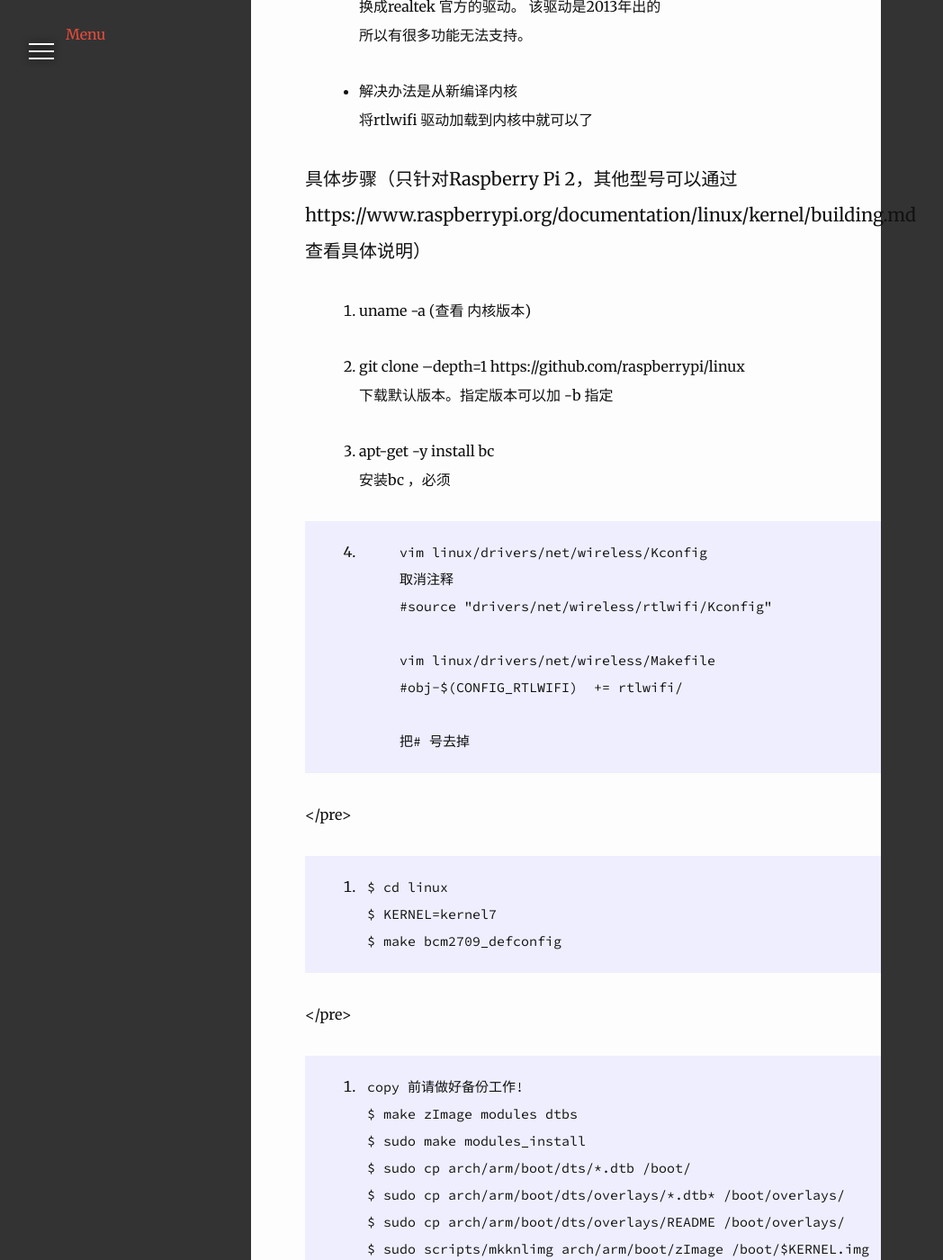
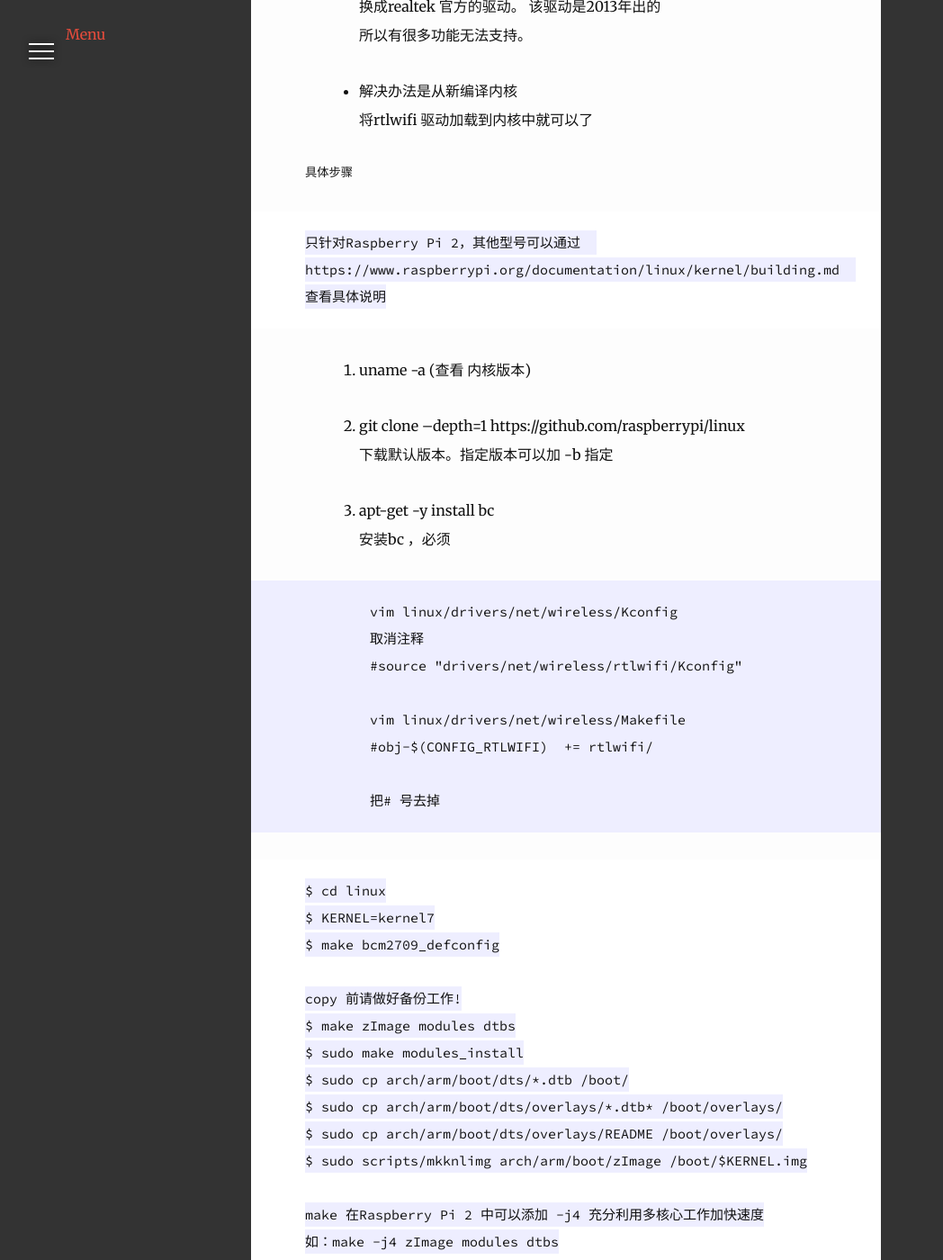
Before and after one commit to Matcai/Matcai.github.io, a Jekyll site: the page built from _posts/Linux/Raspberry/2016-01-04-Rpi-Buid-Sources.md, in a window 1280 px wide and 1400 px high, scrolled down 960 px. Shown: the whole window at 90% size, without its empty margins (11-1059 px from the left). Built offline with Jekyll 4.4.1, drawn with Linux system fonts in a browser that asks for light colours; nearby versions of some CDN libraries; comment, search, counter and statistics services are not loaded; some of the changed text lies outside the part shown.

Commit message:
修改格式

```diff
--- a/_posts/Linux/Raspberry/2016-01-04-Rpi-Buid-Sources.md
+++ b/_posts/Linux/Raspberry/2016-01-04-Rpi-Buid-Sources.md
@@ -21,7 +21,10 @@ tags: Linux Debian Rasberry 2016
     将rtlwifi 驱动加载到内核中就可以了
 
 
-#### 具体步骤（只针对Raspberry Pi 2，其他型号可以通过https://www.raspberrypi.org/documentation/linux/kernel/building.md 查看具体说明）
+##### 具体步骤
+    只针对Raspberry Pi 2，其他型号可以通过
+    https://www.raspberrypi.org/documentation/linux/kernel/building.md
+    查看具体说明
 
 1. uname -a (查看 内核版本)
 
@@ -31,7 +34,7 @@ tags: Linux Debian Rasberry 2016
 3. apt-get -y install bc
     安装bc ，必须
 
-4. <pre>
+<pre>
         vim linux/drivers/net/wireless/Kconfig
         取消注释
         #source "drivers/net/wireless/rtlwifi/Kconfig"
@@ -39,16 +42,12 @@ tags: Linux Debian Rasberry 2016
         vim linux/drivers/net/wireless/Makefile
         #obj-$(CONFIG_RTLWIFI)  += rtlwifi/
 
-        把# 号去掉
-</pre>
+        把# 号去掉</pre>
 
-5. <pre>
     $ cd linux
     $ KERNEL=kernel7
     $ make bcm2709_defconfig
-</pre>
 
-6. <pre>
     copy 前请做好备份工作!
     $ make zImage modules dtbs
     $ sudo make modules_install
```
Also changed, not shown: other parts of _posts/Linux/Raspberry/2016-01-04-Rpi-Buid-Sources.md (+6 -5 lines).
